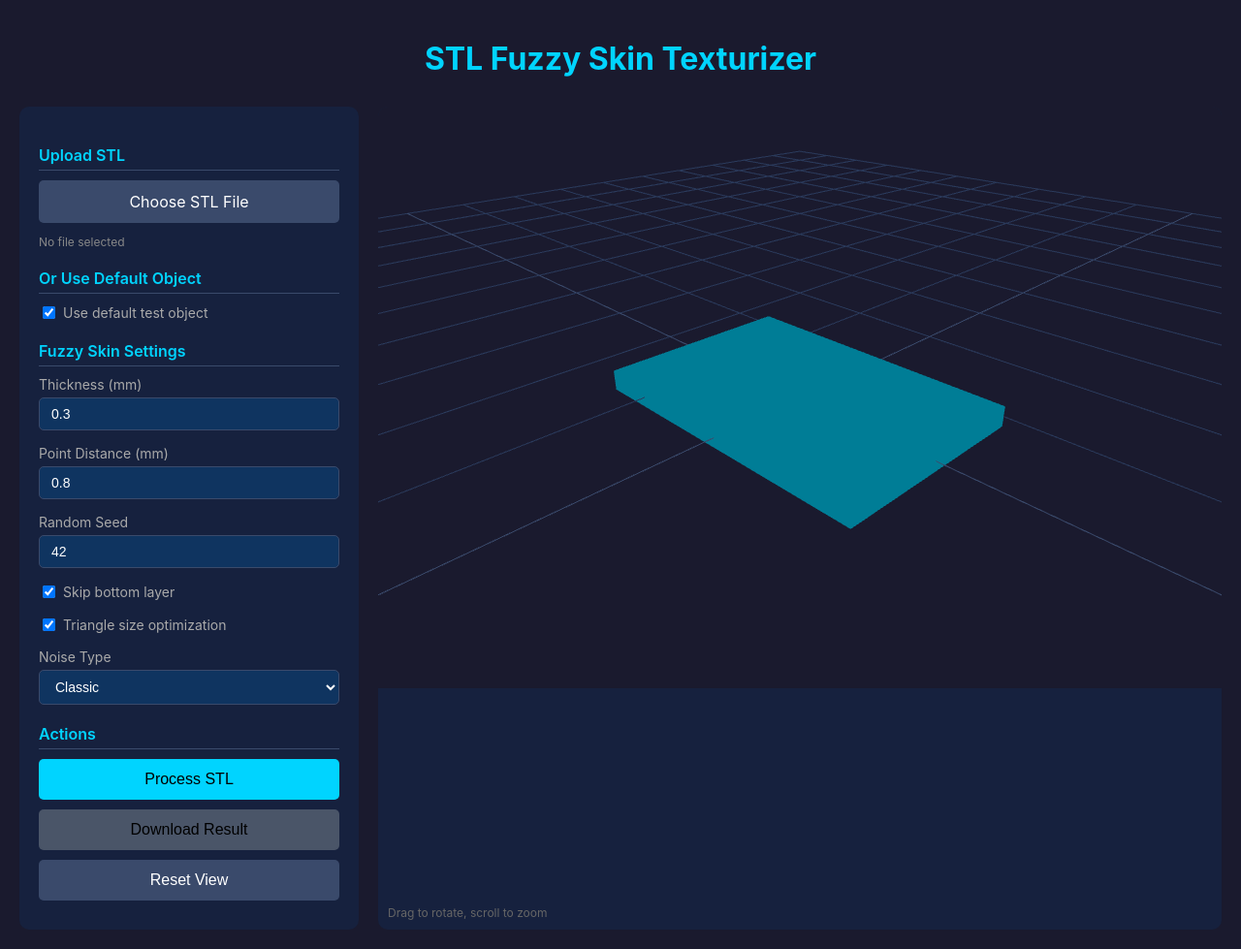
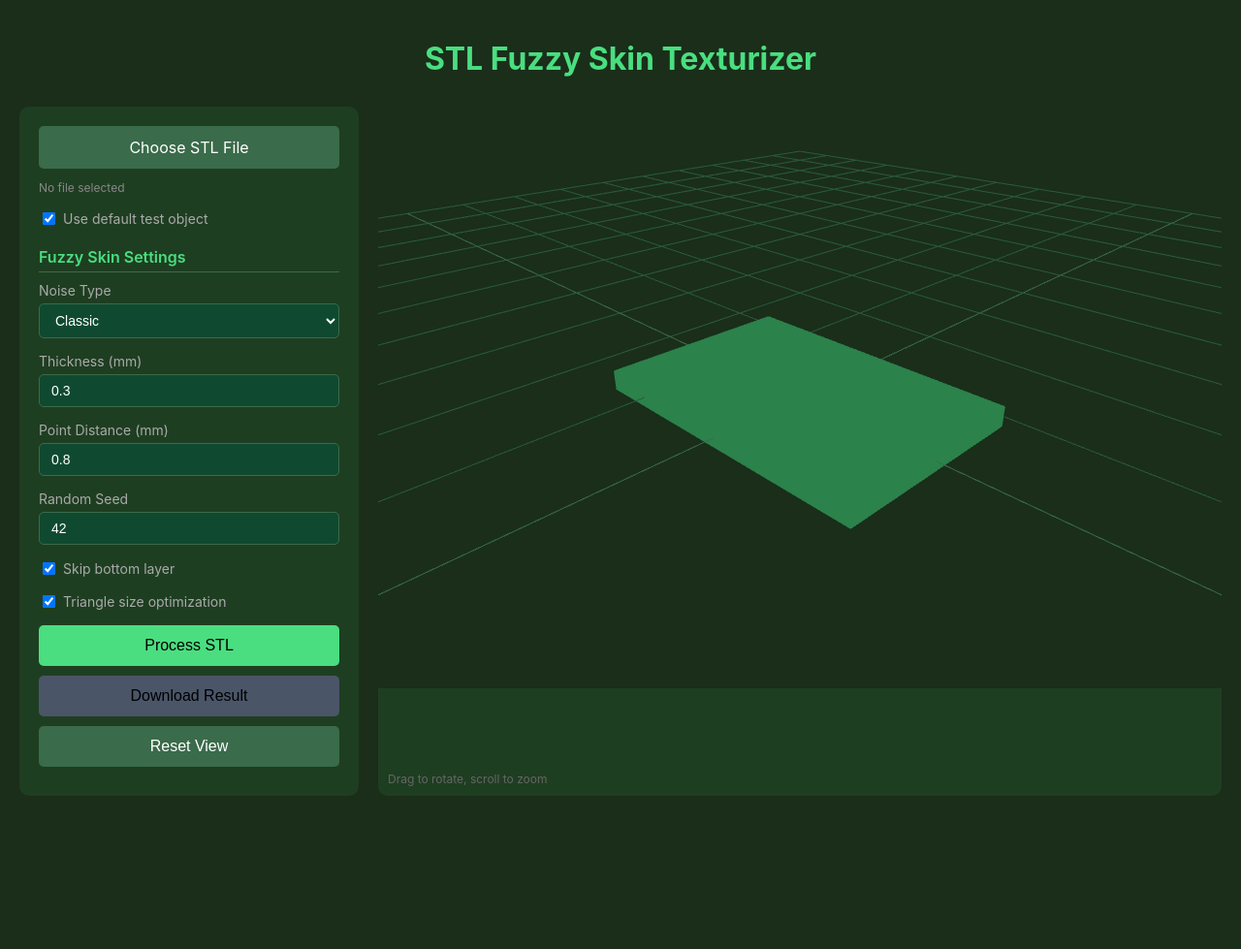
Before and after one commit to fiuncholabs/texturizer, a Flask app: page / in a window 1280 px wide. Shown: the whole page at 97% size. After the commit the page ends 821 px from the top, so only its background shows below. Run offline with Flask 2, Linux system fonts and the light colour scheme.

Commit message:
Update UI with dark forest green theme and improved layout
- Changed color scheme from blue to dark forest green throughout
  - Background: #1a1a2e → #1a2e1a
  - Accent colors: #00d4ff (cyan) → #4ade80 (green)
  - Panel backgrounds: #16213e → #1e3e21
  - Input backgrounds: #0f3460 → #0f4a30
  - Borders and buttons updated to matching green tones

- Reorganized Fuzzy Skin Settings section
  - Moved Noise Type to top of settings (first option)
  - Better logical flow for configuration options

- Simplified interface layout
  - Removed "Upload STL" section heading
  - Removed "Or Use Default Object" section heading
  - Removed "Actions" section heading
  - Cleaner, less cluttered interface

- Updated 3D visualizer to match green theme
  - Scene background: 0x1a1a2e → 0x1a2e1a
  - Grid colors: 0x3a4a6b, 0x2a3a5b → 0x3a6b4a, 0x2a5a3a
  - Mesh material: 0x00d4ff → 0x4ade80
  - Consistent green aesthetic throughout viewer

🤖 Generated with [Claude Code](https://claude.com/claude-code)

Co-Authored-By: Claude <noreply@anthropic.com>

```diff
--- a/templates/index.html
+++ b/templates/index.html
@@ -24,7 +24,7 @@
             font-family: -apple-system, BlinkMacSystemFont, 'Segoe UI', Roboto, sans-serif;
             margin: 0;
             padding: 20px;
-            background: #1a1a2e;
+            background: #1a2e1a;
             color: #eee;
             min-height: 100vh;
         }
@@ -34,7 +34,7 @@
         }
         h1 {
             text-align: center;
-            color: #00d4ff;
+            color: #4ade80;
             margin-bottom: 30px;
         }
         .main-content {
@@ -43,13 +43,13 @@
             gap: 20px;
         }
         .controls {
-            background: #16213e;
+            background: #1e3e21;
             padding: 20px;
             border-radius: 10px;
             height: fit-content;
         }
         .viewer-container {
-            background: #16213e;
+            background: #1e3e21;
             border-radius: 10px;
             overflow: hidden;
             min-height: 600px;
@@ -73,16 +73,16 @@
         select {
             width: 100%;
             padding: 8px 12px;
-            border: 1px solid #3a4a6b;
+            border: 1px solid #3a6b4a;
             border-radius: 5px;
-            background: #0f3460;
+            background: #0f4a30;
             color: #fff;
             font-size: 14px;
         }
         input[type="number"]:focus,
         select:focus {
             outline: none;
-            border-color: #00d4ff;
+            border-color: #4ade80;
         }
         input[type="checkbox"] {
             margin-right: 8px;
@@ -103,22 +103,22 @@
             transition: background 0.2s;
         }
         .btn-primary {
-            background: #00d4ff;
+            background: #4ade80;
             color: #000;
         }
         .btn-primary:hover {
-            background: #00b8e6;
+            background: #22c55e;
         }
         .btn-primary:disabled {
             background: #4a5568;
             cursor: not-allowed;
         }
         .btn-secondary {
-            background: #3a4a6b;
+            background: #3a6b4a;
             color: #fff;
         }
         .btn-secondary:hover {
-            background: #4a5a7b;
+            background: #4a7b5a;
         }
         .file-input-wrapper {
             position: relative;
@@ -138,7 +138,7 @@
         .file-input-btn {
             display: block;
             padding: 12px;
-            background: #3a4a6b;
+            background: #3a6b4a;
             color: #fff;
             text-align: center;
             border-radius: 5px;
@@ -154,8 +154,8 @@
             font-size: 16px;
             font-weight: 600;
             margin: 20px 0 10px 0;
-            color: #00d4ff;
-            border-bottom: 1px solid #3a4a6b;
+            color: #4ade80;
+            border-bottom: 1px solid #3a6b4a;
             padding-bottom: 5px;
         }
         .section-title:first-child {
@@ -324,7 +324,6 @@
             <div class="controls">
                 <div id="status" class="status"></div>
 
-                <div class="section-title">Upload STL</div>
                 <div id="fileUploadSection">
                     <div class="form-group">
                         <div class="file-input-wrapper">
@@ -335,7 +334,6 @@
                     </div>
                 </div>
 
-                <div class="section-title">Or Use Default Object</div>
                 <div class="form-group">
                     <label class="checkbox-label">
                         <input type="checkbox" id="useDefaultCube" checked>
@@ -417,7 +415,6 @@
                 </div>
                 {% endif %}
 
-                <div class="section-title">Actions</div>
                 <button id="processBtn" class="btn btn-primary">Process STL</button>
                 <button id="downloadBtn" class="btn btn-primary" disabled>Download Result</button>
                 <button id="resetViewBtn" class="btn btn-secondary">Reset View</button>
@@ -494,7 +491,7 @@
 
         function initViewer() {
             scene = new THREE.Scene();
-            scene.background = new THREE.Color(0x1a1a2e);
+            scene.background = new THREE.Color(0x1a2e1a);
 
             camera = new THREE.PerspectiveCamera(
                 45,
@@ -525,7 +522,7 @@
             scene.add(directionalLight2);
 
             // Grid
-            const grid = new THREE.GridHelper(200, 20, 0x3a4a6b, 0x2a3a5b);
+            const grid = new THREE.GridHelper(200, 20, 0x3a6b4a, 0x2a5a3a);
             scene.add(grid);
 
             animate();
@@ -553,7 +550,7 @@
             const geometry = loader.parse(arrayBuffer);
 
             const material = new THREE.MeshPhongMaterial({
-                color: 0x00d4ff,
+                color: 0x4ade80,
                 specular: 0x111111,
                 shininess: 200
             });
@@ -697,7 +694,7 @@
             const thickness = size * 0.1;
             const geometry = new THREE.BoxGeometry(width, thickness, height);
             const material = new THREE.MeshPhongMaterial({
-                color: 0x00d4ff,
+                color: 0x4ade80,
                 specular: 0x111111,
                 shininess: 200
             });
```
Also changed, not shown: other parts of templates/index.html (+22 -22 lines).
